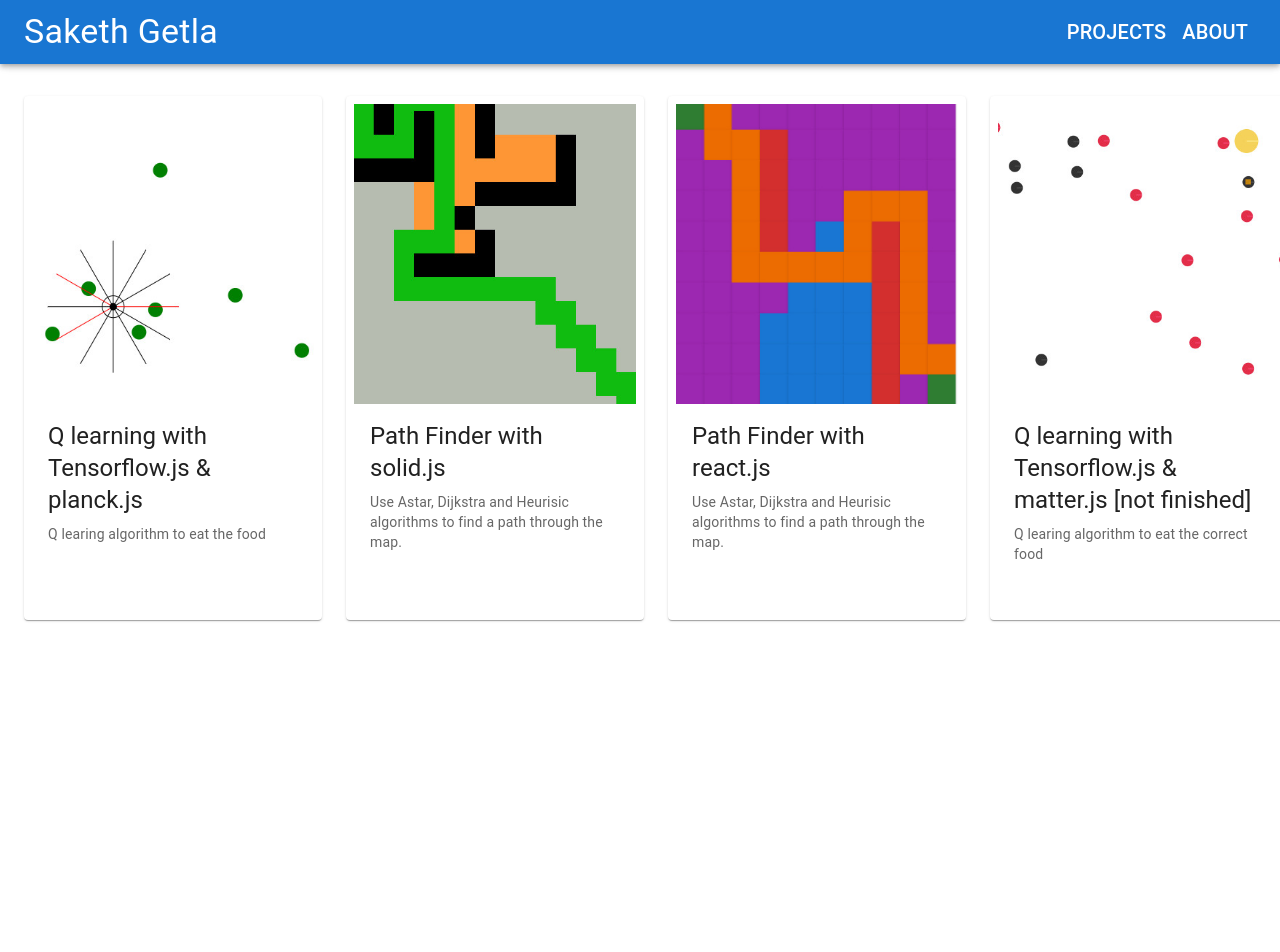
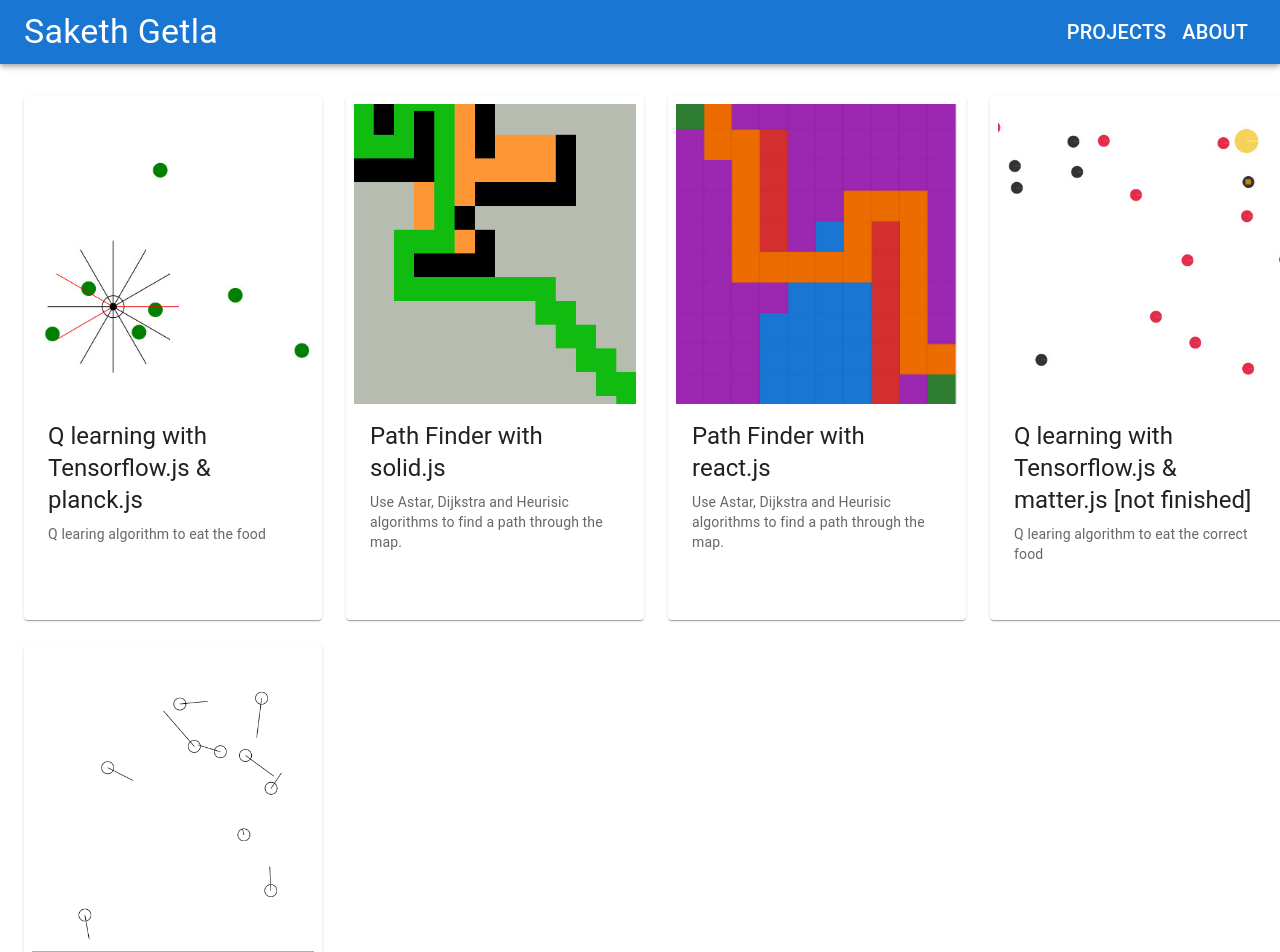
Before and after one commit to sakethgetla/sakethgetla.github.io, a React (Create React App) app: page / in a window 1280 px wide. Shown: the top 952 px of the page. Before the commit the page ends 800 px from the top, so only its background shows below. Built offline with nearby package versions, Linux system fonts and the light colour scheme.

Commit message:
added link to birdFlocking

```diff
--- a/src/Home.tsx
+++ b/src/Home.tsx
@@ -7,6 +7,7 @@ export default function App() {
     { id: 2, title: "Path Finder with solid.js", alt: "image of algorithm", body: " Use Astar, Dijkstra and Heurisic algorithms to find a path through the map.", picture: "/static/images/cards/PathFinderSolidjs.jpg", link: "https://sakethgetla.github.io/PathFinder_Solidjs/" },
     { id: 3, title: "Path Finder with react.js", alt: "image of algorithm", body: " Use Astar, Dijkstra and Heurisic algorithms to find a path through the map.", picture: "/static/images/cards/pathFind.jpg", link: "https://sakethgetla.github.io/PathFinder_React/" },
     { id: 4, title: "Q learning with Tensorflow.js & matter.js [not finished]", alt: "image of algorithm", body: "Q learing algorithm to eat the correct food", picture: "/static/images/cards/scene.jpg", link: "https://sakethgetla.github.io/game_site/" },
+    { id: 5, title: "boid simulation", alt: "image of algorithm", body: "bird flocking simulation, boid simulation", picture: "/static/images/cards/birdFlocking.png", link: "https://sakethgetla.github.io/birdFlocking/" },
   ]
 
   return (
```
Also changed, not shown: public/static/images/cards/birdFlocking.png (added).
